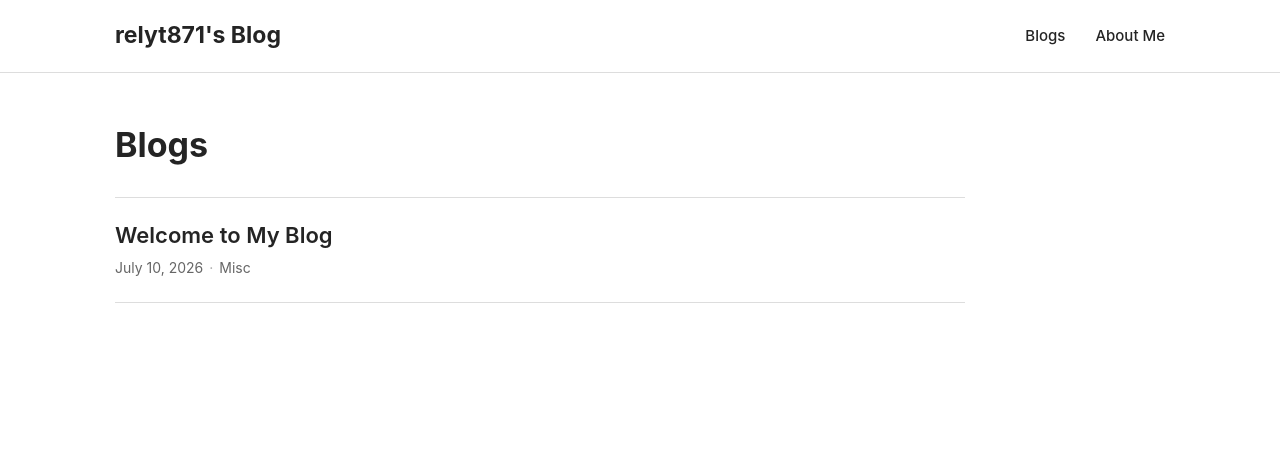
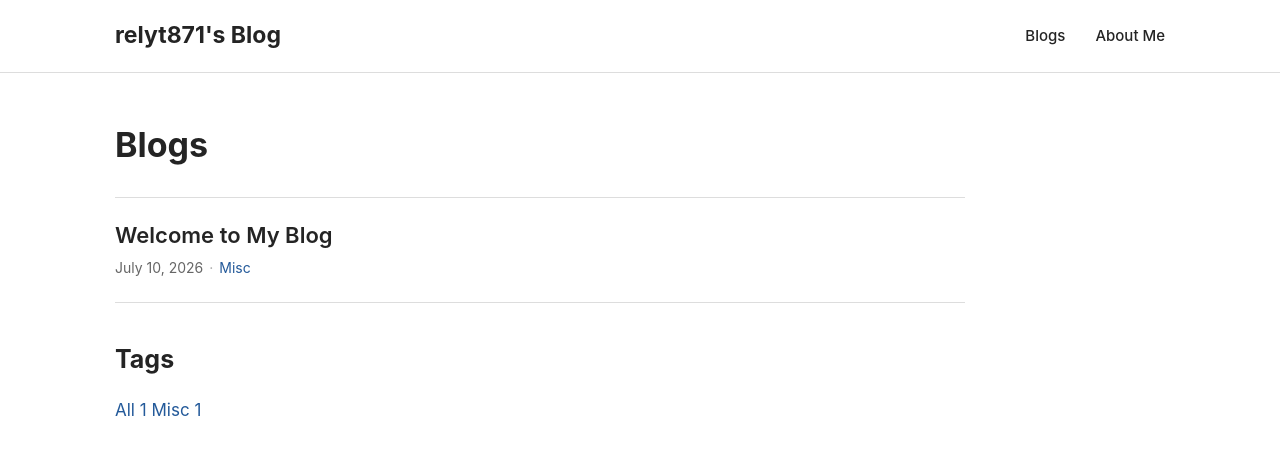
Before and after one commit to relyt871/relyt871.github.io, a Jekyll site: the page built from index.md, in a window 1280 px wide. Shown: the top 455 px of the page. Built offline with Jekyll 4.4.1, drawn with Linux system fonts in a browser that asks for light colours.

Commit message:
Update index.md

```diff
--- a/index.md
+++ b/index.md
@@ -3,74 +3,169 @@ layout: default
 title: Blogs
 ---
 
-<section class="blog-index">
+<div class="blogs-layout">
 
-  <h1>Blogs</h1>
+  <section class="blog-index">
 
-  {% if site.posts.size > 0 %}
-
-    <div class="post-list">
-
-      {% for post in site.posts %}
-
-        <article class="post-list-item">
-
-          <h2 class="post-list-title">
-
-            <a href="{{ post.url | relative_url }}">
-              {{ post.title }}
-            </a>
-
-          </h2>
+    <h1 id="blogs-heading">
+      Blogs
+    </h1>
 
 
-          <div class="post-list-metadata">
+    {% if site.posts.size > 0 %}
 
-            <time datetime="{{ post.date | date_to_xmlschema }}">
-              {{ post.date | date: "%B %-d, %Y" }}
-            </time>
+      <div
+        id="post-list"
+        class="post-list"
+      >
+
+        {% for post in site.posts %}
+
+          <article
+            class="post-list-item"
+            data-tags="{% for tag in post.tags %}|{{ tag | slugify }}|{% endfor %}"
+          >
+
+            <h2 class="post-list-title">
+
+              <a href="{{ post.url | relative_url }}">
+                {{ post.title }}
+              </a>
+
+            </h2>
 
 
-            {% if post.tags.size > 0 %}
+            <div class="post-list-metadata">
 
-              <span class="metadata-separator">
-                ·
-              </span>
+              <time datetime="{{ post.date | date_to_xmlschema }}">
+                {{ post.date | date: "%B %-d, %Y" }}
+              </time>
 
-              <span class="post-list-tags">
 
-                {% for tag in post.tags %}
+              {% if post.tags.size > 0 %}
 
-                  <span class="post-list-tag">
-                    {{ tag }}
-                  </span>
+                <span class="metadata-separator">
+                  ·
+                </span>
 
-                  {% unless forloop.last %}
-                    <span class="tag-separator">
-                      ·
-                    </span>
-                  {% endunless %}
 
-                {% endfor %}
+                <span class="post-list-tags">
 
-              </span>
+                  {% for tag in post.tags %}
 
-            {% endif %}
+                    <a
+                      class="post-list-tag"
+                      href="{{ '/' | relative_url }}?tag={{ tag | slugify }}"
+                    >
+                      {{ tag }}
+                    </a>
 
-          </div>
+                    {% unless forloop.last %}
 
-        </article>
+                      <span class="tag-separator">
+                        ·
+                      </span>
+
+                    {% endunless %}
+
+                  {% endfor %}
+
+                </span>
+
+              {% endif %}
+
+            </div>
+
+          </article>
+
+        {% endfor %}
+
+      </div>
+
+
+      <p
+        id="no-posts-message"
+        class="empty-post-list"
+        hidden
+      >
+        No blog posts have this tag.
+      </p>
+
+
+    {% else %}
+
+      <p class="empty-post-list">
+        No blog posts yet.
+      </p>
+
+    {% endif %}
+
+  </section>
+
+
+  <aside class="tag-sidebar">
+
+    <h2>
+      Tags
+    </h2>
+
+
+    <nav aria-label="Filter blog posts by tag">
+
+      <a
+        class="tag-filter"
+        data-tag=""
+        href="{{ '/' | relative_url }}"
+      >
+
+        <span>
+          All
+        </span>
+
+        <span class="tag-count">
+          {{ site.posts.size }}
+        </span>
+
+      </a>
+
+
+      {% assign sorted_tags = site.tags | sort %}
+
+
+      {% for tag in sorted_tags %}
+
+        {% assign tag_name = tag[0] %}
+
+        {% assign tagged_posts = tag[1] %}
+
+
+        <a
+          class="tag-filter"
+          data-tag="{{ tag_name | slugify }}"
+          data-label="{{ tag_name }}"
+          href="{{ '/' | relative_url }}?tag={{ tag_name | slugify }}"
+        >
+
+          <span>
+            {{ tag_name }}
+          </span>
+
+          <span class="tag-count">
+            {{ tagged_posts.size }}
+          </span>
+
+        </a>
 
       {% endfor %}
 
-    </div>
+    </nav>
 
-  {% else %}
+  </aside>
 
-    <p class="empty-post-list">
-      No blog posts yet.
-    </p>
+</div>
 
-  {% endif %}
 
-</section>
+<script
+  src="{{ '/assets/js/blog-filter.js' | relative_url }}"
+>
+</script>
```
